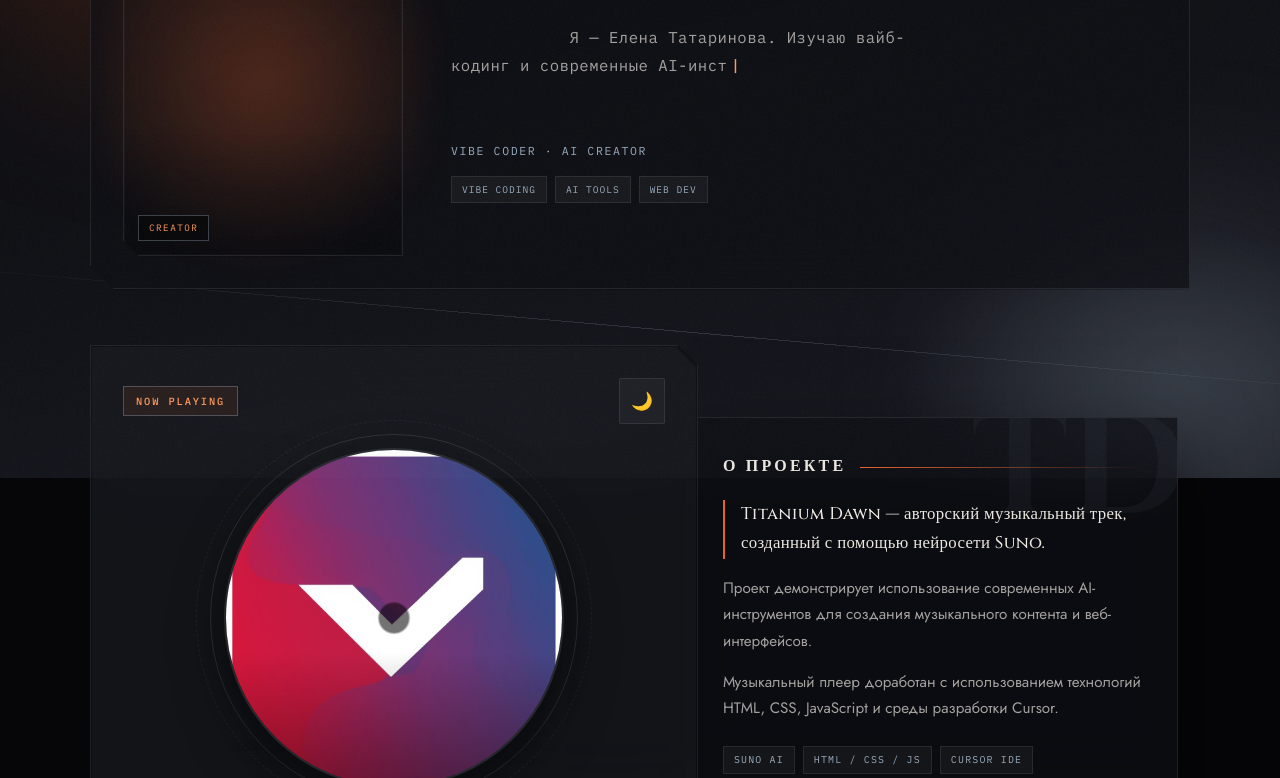
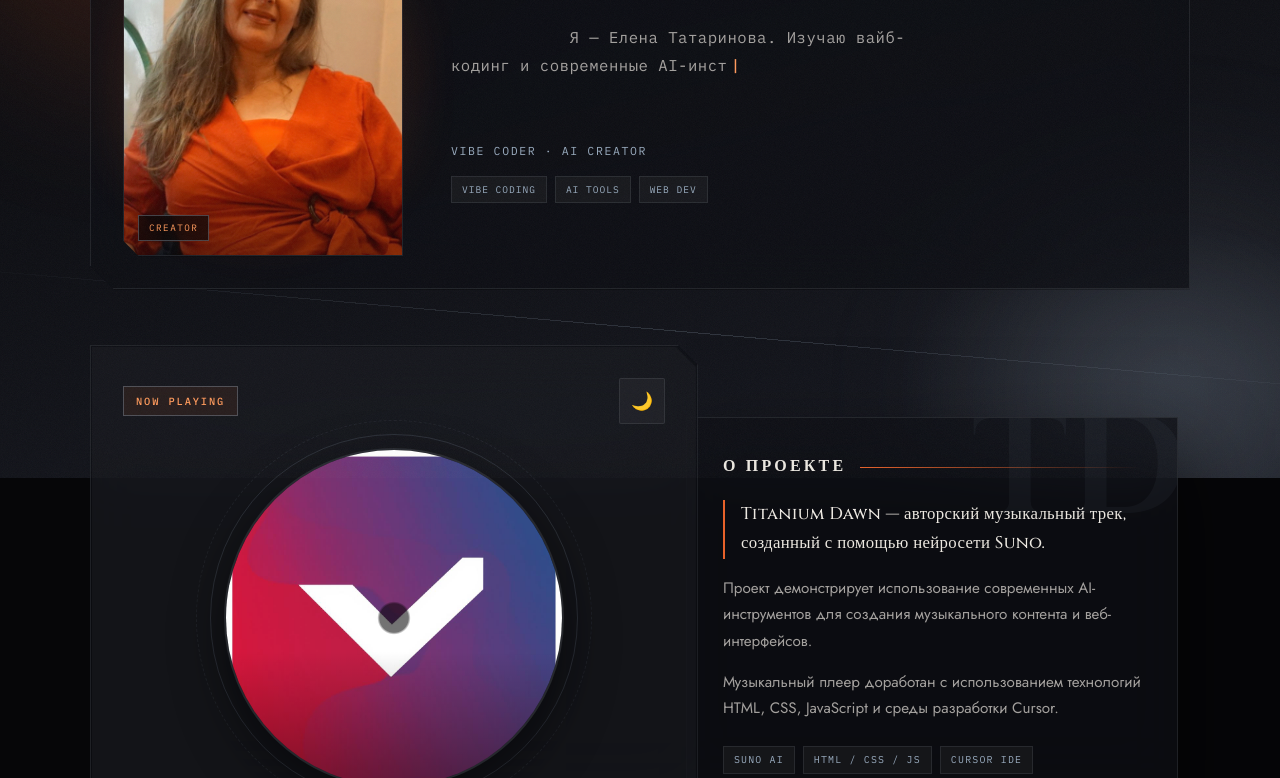
Before and after one commit to tatri31-a11y/Titanium-Dawn-Premium, a plain HTML site: page index.html in a window 1280 px wide. Shown: the part 322-1100 px from the top of the page. Drawn offline with Linux system fonts and the light colour scheme.

Commit message:
Add files via upload

```diff
--- a/index.html
+++ b/index.html
@@ -1168,7 +1168,7 @@
         <div class="author-photo-glow" aria-hidden="true"></div>
         <figure class="author-photo-frame">
           <img
-            src="./партфолио/image.jpg"
+            src="./image.jpg"
             alt="Елена Татаринова — автор проекта Titanium Dawn"
             width="560"
             height="700"
```
